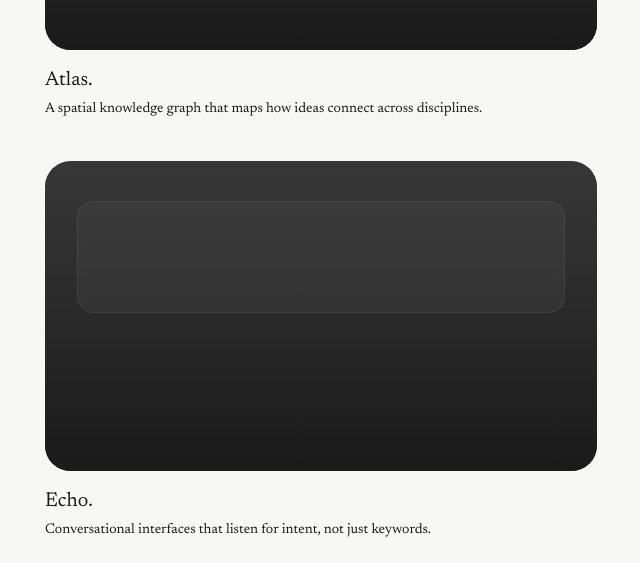
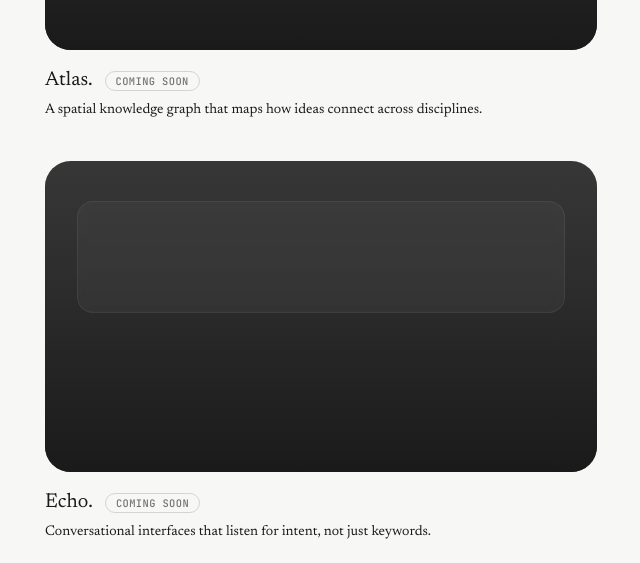
Before and after one commit to shubhamksvg/portfolio-site, a React (Vite) app: page / in a window 1280 px wide. Shown: the part 1174-1737 px from the top of the page, without its empty margins (635-1275 px from the left). Built offline with nearby package versions, Linux system fonts and the light colour scheme.

Commit message:
Swap Loci hero to herofinal2, mark Atlas/Echo as coming soon placeholders

```diff
--- a/src/App.tsx
+++ b/src/App.tsx
@@ -29,21 +29,25 @@ const projects = [
     title: "Loci.",
     desc: "Widgets were designed for phone screens. I redesigned them for 3D space.",
     video: "/locihero.mp4",
+    placeholder: false,
   },
   {
     title: "Monet.",
     desc: "An AI canvas where prompts become brushes and iteration feels tactile.",
     video: "/monethero.mp4",
+    placeholder: false,
   },
   {
     title: "Atlas.",
     desc: "A spatial knowledge graph that maps how ideas connect across disciplines.",
     video: null,
+    placeholder: true,
   },
   {
     title: "Echo.",
     desc: "Conversational interfaces that listen for intent, not just keywords.",
     video: null,
+    placeholder: true,
   },
 ];
 
@@ -213,7 +217,12 @@ export default function App() {
                 )}
               </motion.div>
               <div className="project-info">
-                <h2>{project.title}</h2>
+                <h2>
+                  {project.title}
+                  {project.placeholder && (
+                    <span className="coming-soon-badge">coming soon</span>
+                  )}
+                </h2>
                 <p>{project.desc}</p>
               </div>
             </div>
--- a/src/index.css
+++ b/src/index.css
@@ -360,3 +360,19 @@ button {
   line-height: 1.6;
   color: var(--fg);
 }
+
+/* ── Coming Soon Badge ─────────────────────────────────── */
+.coming-soon-badge {
+  display: inline-block;
+  margin-left: 12px;
+  padding: 2px 10px;
+  font-family: var(--font-mono);
+  font-size: 0.65rem;
+  font-weight: 500;
+  letter-spacing: 0.04em;
+  text-transform: uppercase;
+  color: #737373;
+  border: 1px solid #d4d4d4;
+  border-radius: 9999px;
+  vertical-align: middle;
+}
```
Also changed, not shown: 1 other file (tests, documents, lock files or other folders).
